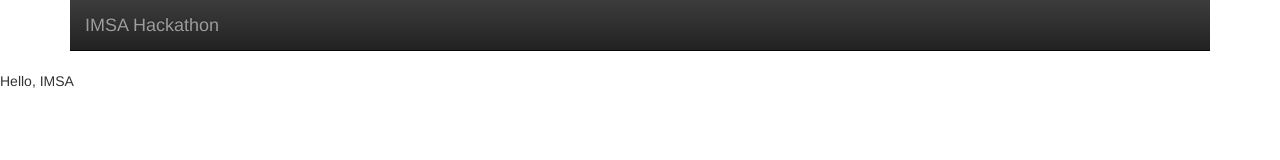
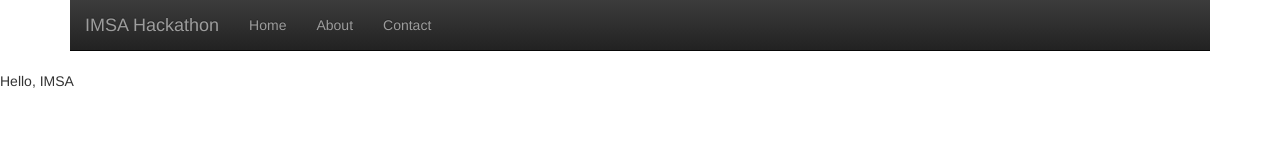
Before and after one commit to Tina15/test, a plain HTML site: page index.html in a window 1280 px wide. Drawn offline with nearby package versions, Linux system fonts and the light colour scheme.

Commit message:
Update index.html

```diff
--- a/index.html
+++ b/index.html
@@ -17,6 +17,13 @@
   				<div class="navbar-header">
   					<a class="navbar-brand" hred="https://www.imsa.edu/">IMSA Hackathon</a>
   				</div>
+  				<div id="navbar" class="navbar-collapse collapse">
+  					<ul class="nav navbar-nav">
+  						<li><a href="#">Home</a></li>
+  						<li><a href="about.html">About</a></li>
+  						<li><a href="contact.html">Contact</a></li>
+  					</ul>
+  				</div>
   			</div>
   		</nav>
   	</div>
```
